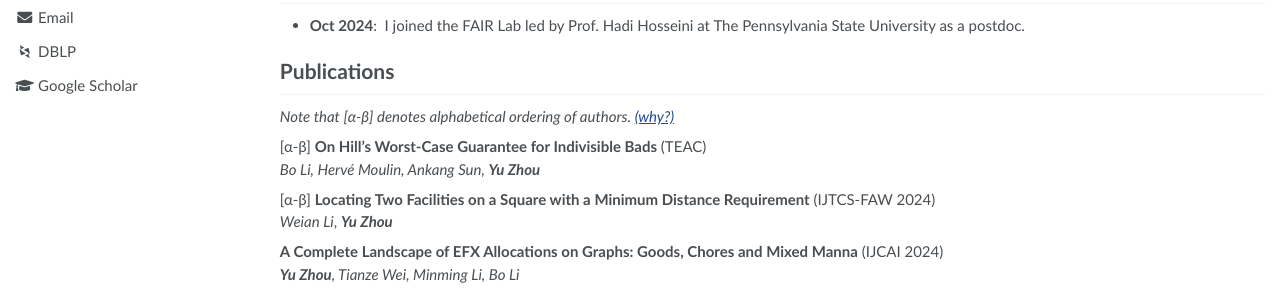
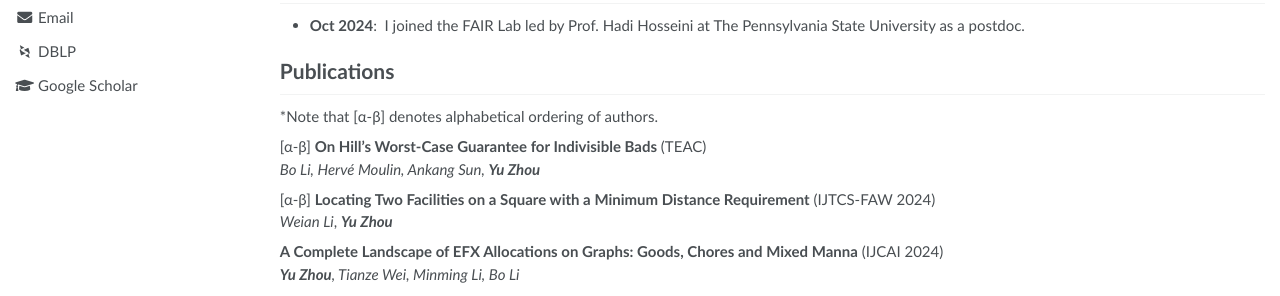
Before and after one commit to yuzhouhomepage/yuzhouhomepage.github.io, a Jekyll site: the page built from _pages/about.md, in a window 1280 px wide and 948 px high. Shown: the part 393-689 px from the top of the window. Built offline with Jekyll 4.4.1, drawn with Linux system fonts in a browser that asks for light colours; some web fonts are replaced.

Commit message:
Update about.md

```diff
--- a/_pages/about.md
+++ b/_pages/about.md
@@ -33,7 +33,7 @@ If you are interested in cooperating or discussing with me, please do not hesita
 - **Oct 2024**: &nbsp;I joined the FAIR Lab led by Prof. Hadi Hosseini at The Pennsylvania State University as a postdoc.
 
 # Publications
-*Note that [&alpha;-&beta;] denotes alphabetical ordering of authors. [(why?)](https://wissenschaftliche-integritaet.de/en/comments/author-order-in-mathematics/)*
+*Note that [&alpha;-&beta;] denotes alphabetical ordering of authors.
 
 [&alpha;-&beta;] **On Hill’s Worst-Case Guarantee for Indivisible Bads** (TEAC)
 *Bo Li, Hervé Moulin, Ankang Sun, **Yu Zhou***
```
